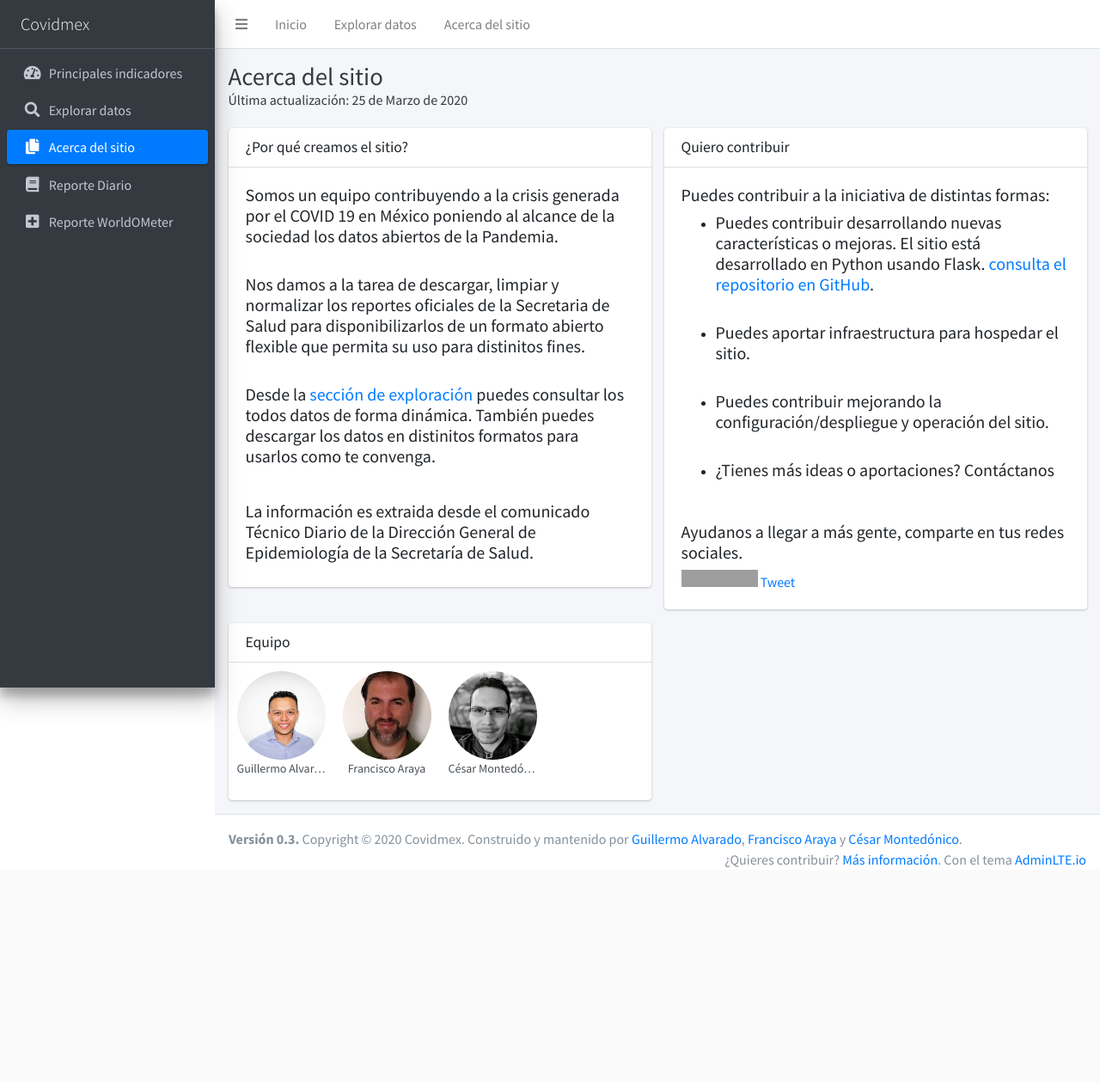
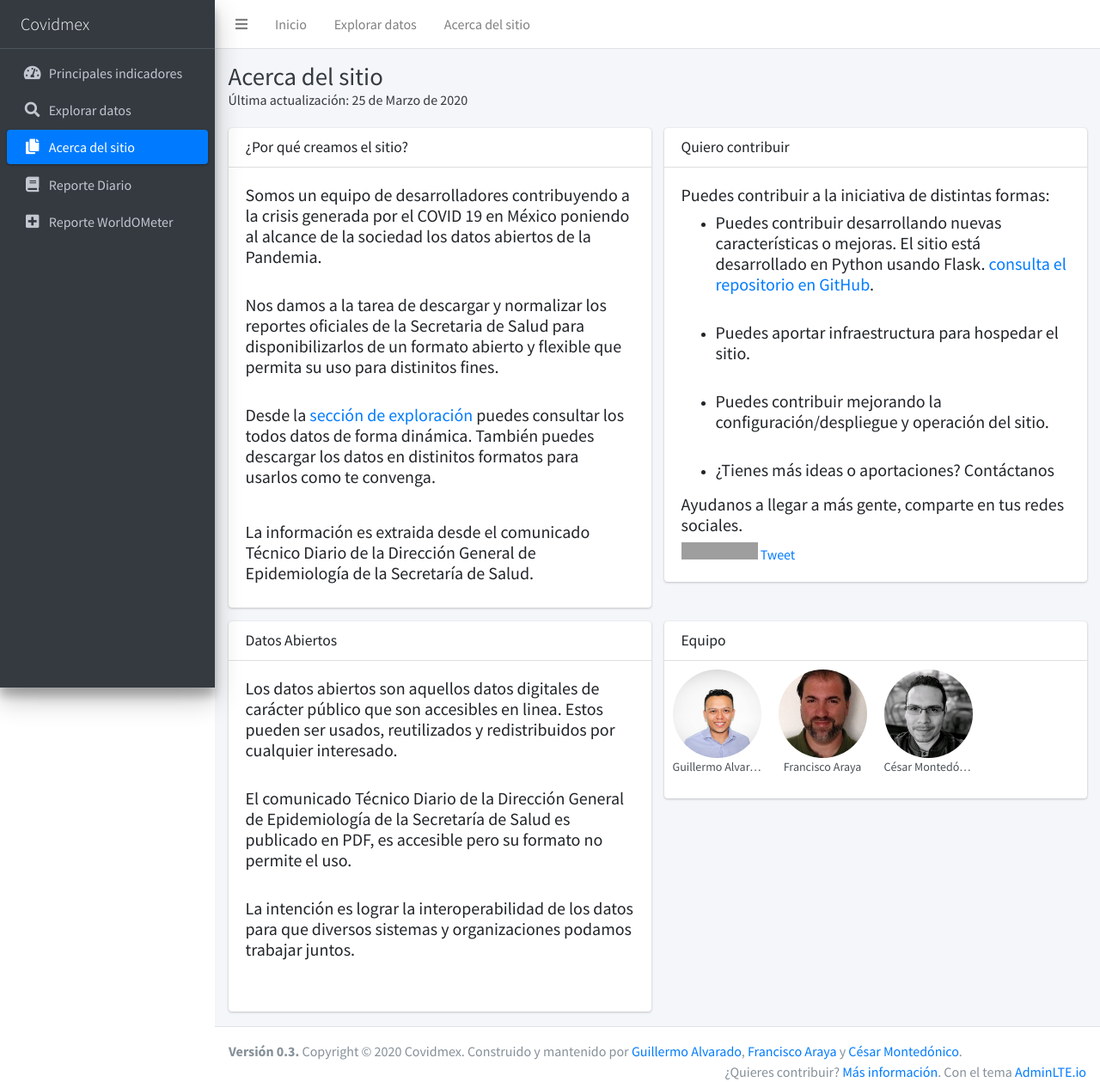
Before and after one commit to covidmex/covidmex, a Flask app: page /about in a window 1280 px wide. Shown: the whole page at 86% size. Before the commit the page ends 1009 px from the top, so only its background shows below. Run offline with Flask 2, Linux system fonts and the light colour scheme; some libraries are stand-ins or nearby versions; grey boxes are pictures that could not be loaded.

```diff
--- a/covidmex/templates/about.html
+++ b/covidmex/templates/about.html
@@ -34,9 +34,9 @@
         <!-- /.card-header -->
         <div class="card-body">
           <div class="">
-                  <h5>Somos un equipo contribuyendo a la crisis generada por el COVID 19 en México poniendo al alcance de la sociedad los datos abiertos de la Pandemia. </h5><br />
+                  <h5>Somos un equipo de desarrolladores contribuyendo a la crisis generada por el COVID 19 en México poniendo al alcance de la sociedad los datos abiertos de la Pandemia. </h5><br />
 
-                  <h5>Nos damos a la tarea de descargar, limpiar y normalizar los reportes oficiales de la Secretaria de Salud  para disponibilizarlos de un formato abierto flexible que permita su uso para distinitos fines. </h5><br />
+                  <h5>Nos damos a la tarea de descargar y normalizar los reportes oficiales de la Secretaria de Salud  para disponibilizarlos de un formato abierto y flexible que permita su uso para distinitos fines. </h5><br />
 
                   <h5>Desde la <a href="/explore">sección de exploración</a> puedes consultar los todos datos de forma dinámica. También puedes descargar los datos en distinitos formatos para usarlos como te convenga.<h5><br />
 
@@ -73,11 +73,10 @@
                 </li>
 
                  <li>
-                  <h5>¿Tienes más ideas o aportaciones? Contáctanos</h5><br />
+                  <h5>¿Tienes más ideas o aportaciones? Contáctanos</h5>
                 </li>
                 </ul>
               </div>
-
           <h5>Ayudanos a llegar a más gente, comparte en tus redes sociales.</h5>
 
               <iframe src="https://www.facebook.com/plugins/share_button.php?href=https%3A%2F%2Fcovidmex.live&layout=button&size=small&appId=263654680372835&width=89&height=20" width="89" height="20" style="border:none;overflow:hidden" scrolling="no" frameborder="0" allowTransparency="true" allow="encrypted-media"></iframe>
@@ -87,6 +86,30 @@
       </div>
       <!-- /.card-footer -->
     </div>
+  </div>
+  <div class="col-md-6">
+
+   <div class="card">
+        <div class="card-header">
+          <h5 class="card-title">Datos Abiertos</h5>
+
+          <div class="card-tools">
+
+
+          </div>
+        </div>
+        <!-- /.card-header -->
+        <div class="card-body">
+          <div class="">
+                  <h5>Los datos abiertos son aquellos datos digitales de carácter público que son accesibles en linea. Estos pueden ser usados, reutilizados y redistribuidos por cualquier interesado. </h5><br />
+
+                  <h5>El comunicado Técnico Diario de la Dirección General de Epidemiología de la Secretaría de Salud es publicado en PDF, es accesible pero su formato no permite el uso. </h5><br />
+
+                  <h5>La intención es lograr la interoperabilidad de los datos para que diversos sistemas y organizaciones podamos trabajar juntos.<h5><br />
+                </div>
+
+        </div>
+      </div>
   </div>
   <div class="col-md-6">
                 <!-- USERS LIST -->
@@ -117,6 +140,11 @@
                 </div>
                 <!--/.card -->
               </div>
+
+              <div class="col-md-6">
+
+        <!-- /.card-footer -->
+      </div>
   </div>
     <!-- /.card -->
   </div>
```
